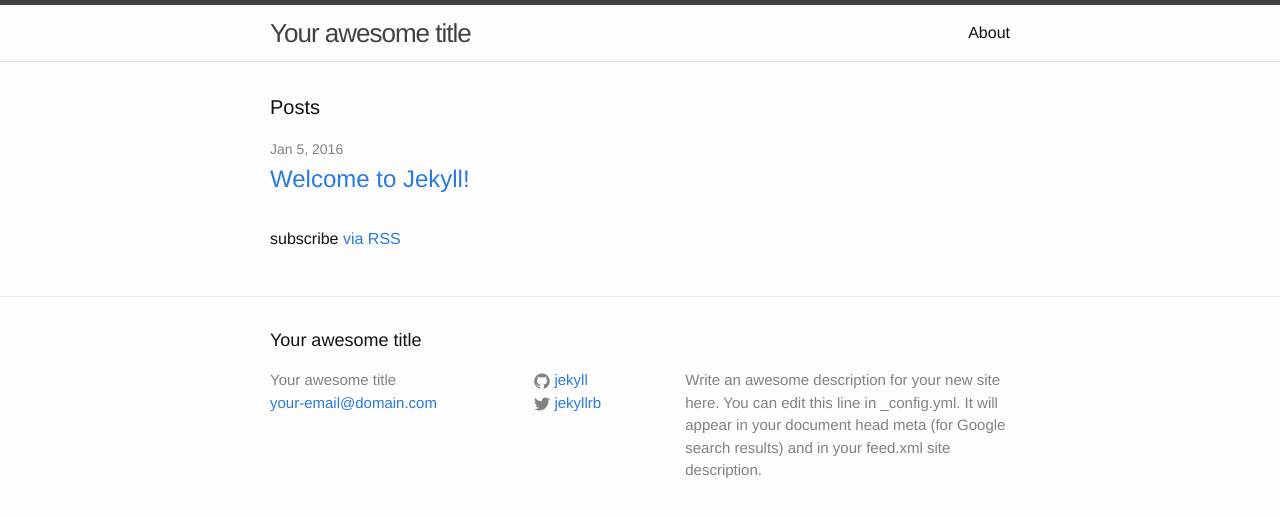
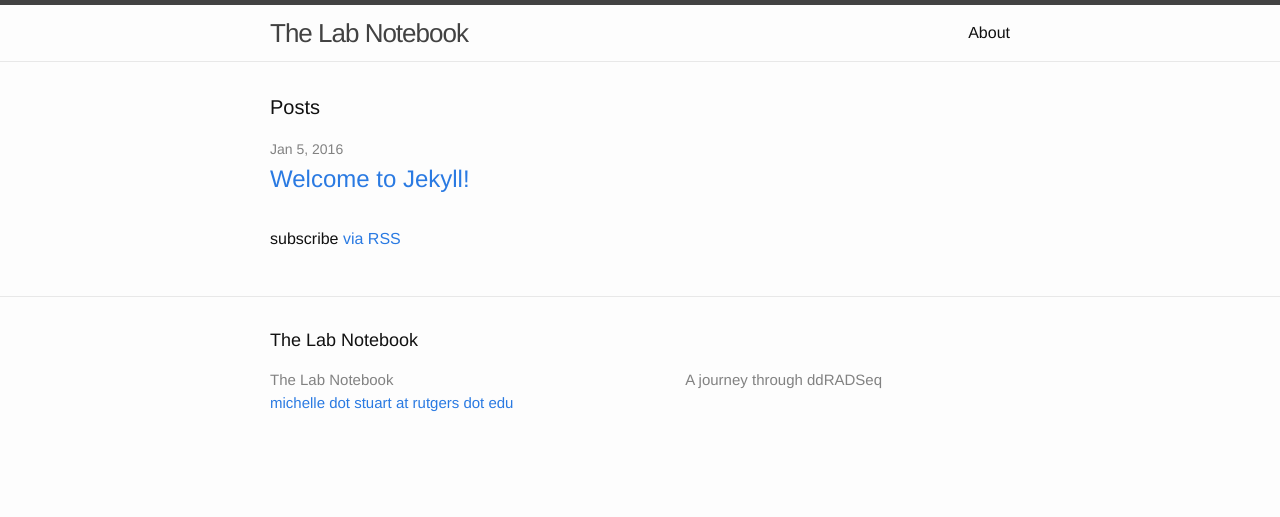
Before and after one commit to stuartmichelle/lab_notebook, a Jekyll site: the page built from index.html, in a window 1280 px wide. Shown: the top 517 px of the page. Built offline with Jekyll 4.4.1, drawn with Linux system fonts in a browser that asks for light colours.

Commit message:
reset author

```diff
--- a/_config.yml
+++ b/_config.yml
@@ -6,16 +6,13 @@
 # 'jekyll serve'. If you change this file, please restart the server process.
 
 # Site settings
-title: Your awesome title
-email: your-email@domain.com
-description: > # this means to ignore newlines until "baseurl:"
-  Write an awesome description for your new site here. You can edit this
-  line in _config.yml. It will appear in your document head meta (for
-  Google search results) and in your feed.xml site description.
-baseurl: "" # the subpath of your site, e.g. /blog
-url: "http://yourdomain.com" # the base hostname & protocol for your site
-twitter_username: jekyllrb
-github_username:  jekyll
+title: The Lab Notebook
+email: michelle dot stuart at rutgers dot edu
+description: A journey through ddRADSeq
+baseurl: "/lab_notebook" # the subpath of your site, e.g. /blog
+#url: "http://yourdomain.com" # the base hostname & protocol for your site
+#twitter_username:
+#github_username:
 
 # Build settings
 markdown: kramdown
```
